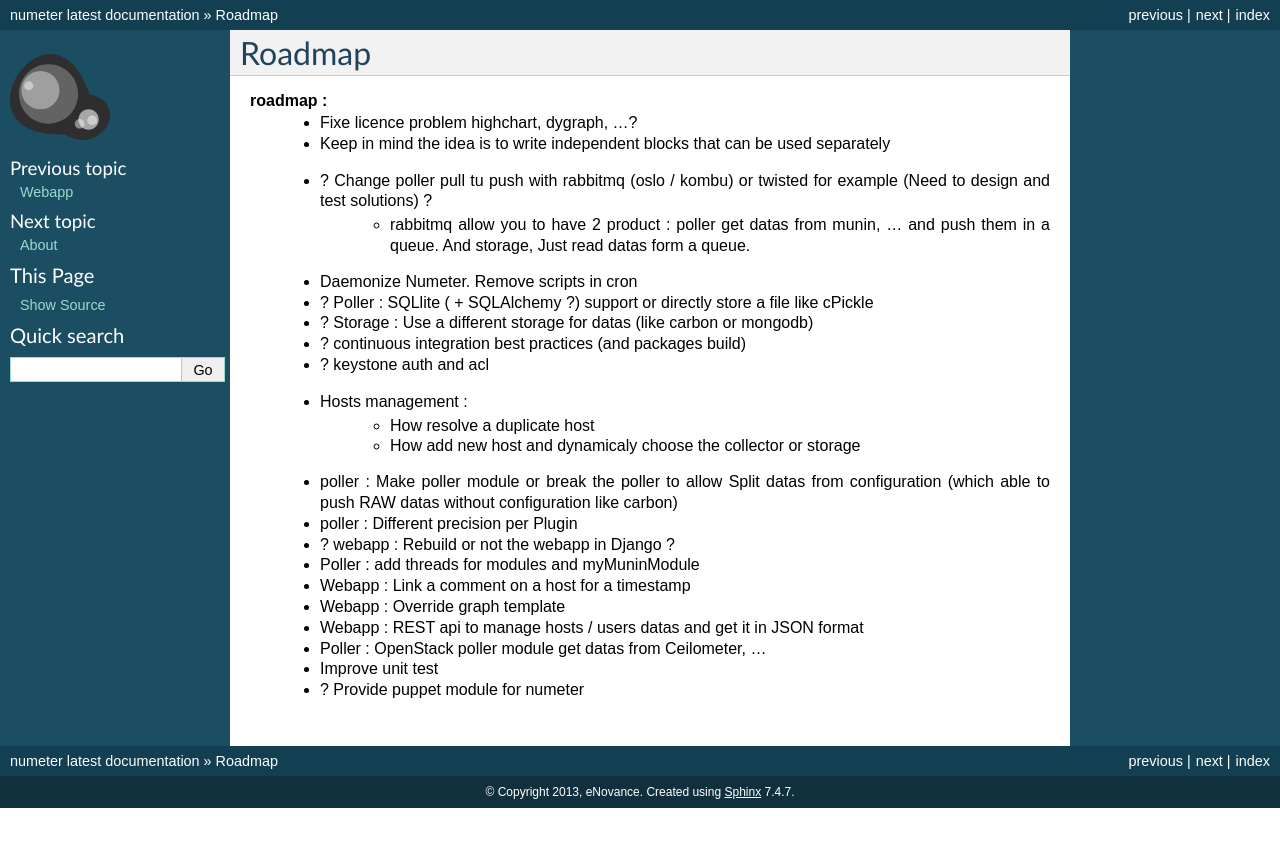
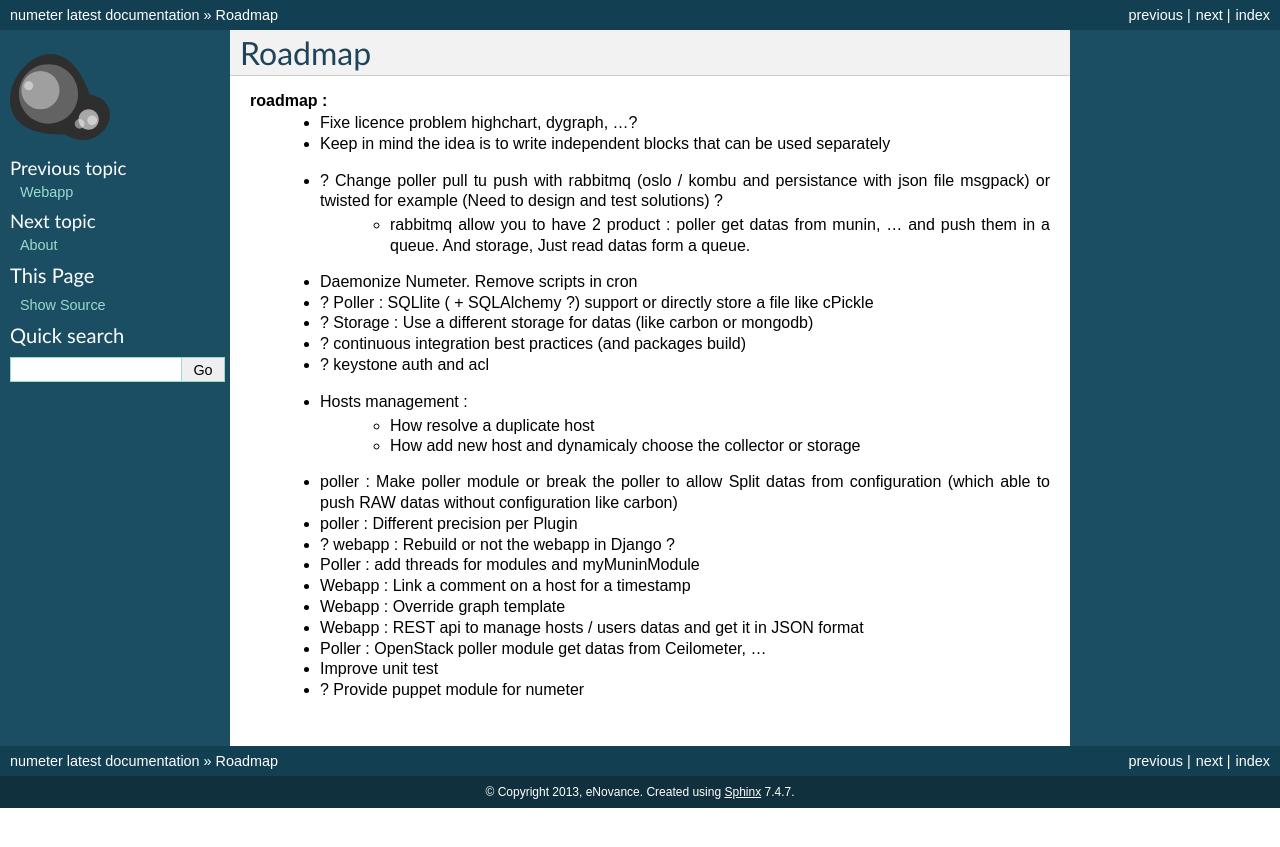
Before and after one commit to redhat-cip/numeter, a Sphinx documentation site: the page built from docs/roadmap.rst, in a window 1280 px wide. Shown: the top 847 px of the page. Built offline with Sphinx 7.4.7, drawn with Linux system fonts in a browser that asks for light colours.

Commit message:
Update roadmap

```diff
--- a/docs/roadmap.rst
+++ b/docs/roadmap.rst
@@ -10,7 +10,7 @@
 **roadmap :**
   * Fixe licence problem highchart, dygraph, ...?
   * Keep in mind the idea is to write independent blocks that can be used separately
-  * ? Change poller pull tu push with rabbitmq (oslo / kombu) or twisted for example (Need to design and test solutions) ?
+  * ? Change poller pull tu push with rabbitmq (oslo / kombu and persistance with json file msgpack) or twisted for example (Need to design and test solutions) ?
      * rabbitmq allow you to have 2 product : poller get datas from munin, ... and push them in a queue. And storage, Just read datas form a queue.
   * Daemonize Numeter. Remove scripts in cron
   * ? Poller : SQLlite ( + SQLAlchemy ?) support or directly store a file like cPickle
```
